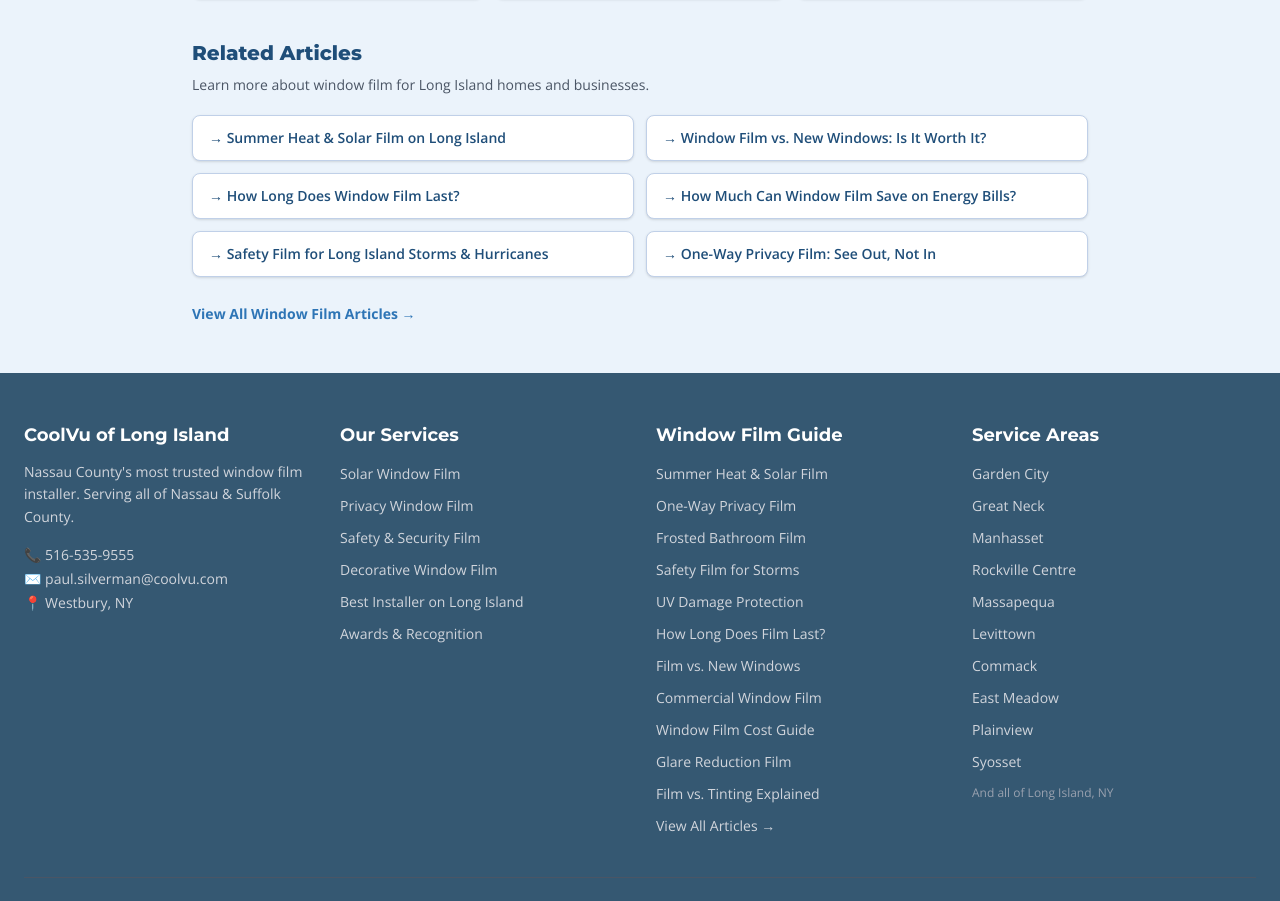
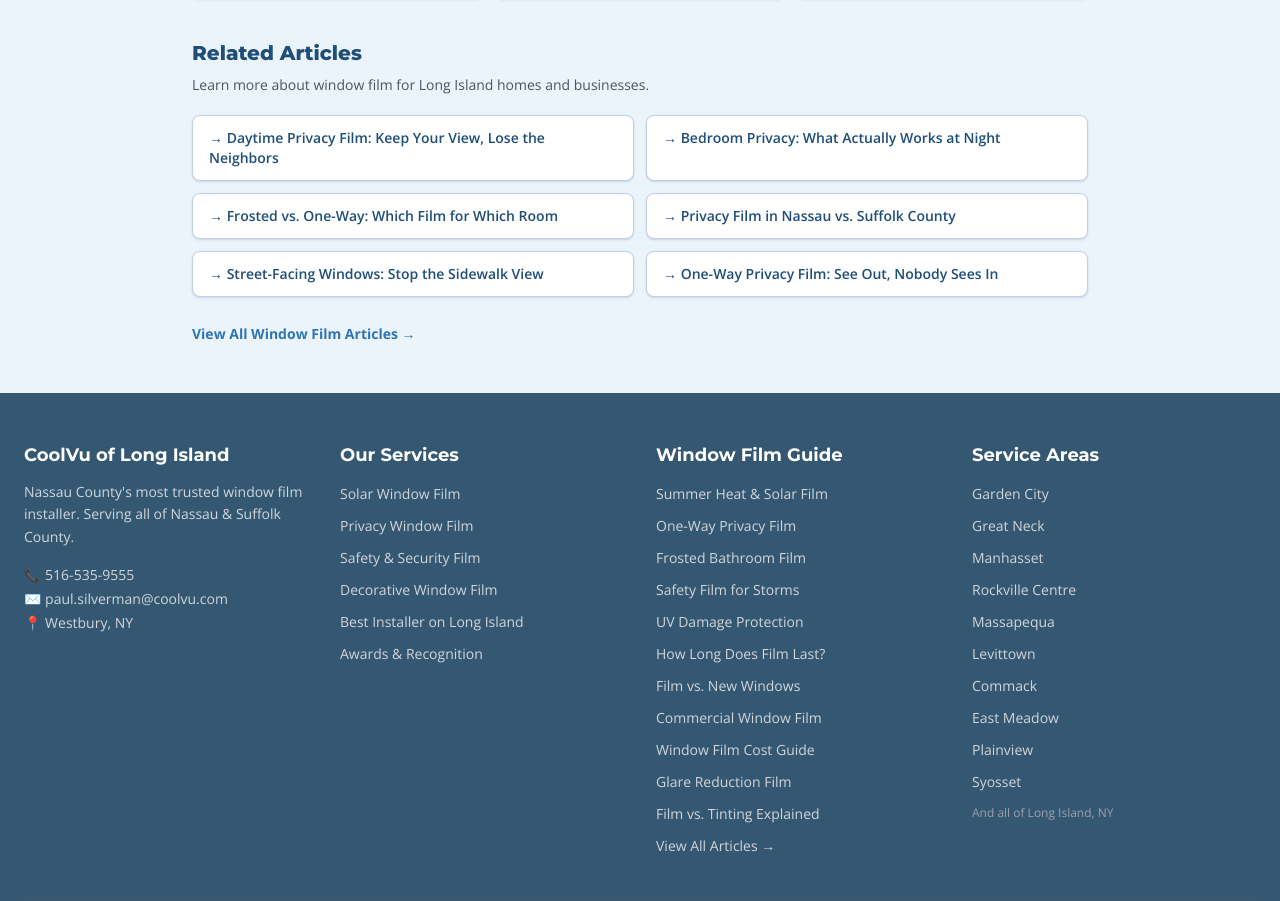
Before and after one commit to pjs8875/CoolVu, a Next.js app: page /privacy-window-film-long-island in a window 1280 px wide. Shown: the part 3734-4635 px from the top of the page. Built offline with nearby package versions, Linux system fonts and the light colour scheme; no server answers.

Commit message:
Link privacy page to the new privacy article cluster

```diff
--- a/components/PrivacyFilmGEOPage.tsx
+++ b/components/PrivacyFilmGEOPage.tsx
@@ -130,7 +130,17 @@ export default function PrivacyFilmGEOPage() {
           { "@type": "Question", name: "How much does privacy window film cost?", acceptedAnswer: { "@type": "Answer", text: "Privacy film typically ranges from $8–$18 per square foot installed. CoolVu offers free in-home estimates." } },
         ]
       })}} />
-      <RelatedContent showArticles={true} />
+      <RelatedContent
+        showArticles={true}
+        articles={[
+          { href: "/blog/daytime-privacy-window-film-long-island", label: "Daytime Privacy Film: Keep Your View, Lose the Neighbors" },
+          { href: "/blog/privacy-window-film-bedrooms-night-long-island", label: "Bedroom Privacy: What Actually Works at Night" },
+          { href: "/blog/frosted-vs-one-way-privacy-film-long-island", label: "Frosted vs. One-Way: Which Film for Which Room" },
+          { href: "/blog/privacy-window-film-nassau-vs-suffolk-long-island", label: "Privacy Film in Nassau vs. Suffolk County" },
+          { href: "/blog/street-facing-window-privacy-film-long-island", label: "Street-Facing Windows: Stop the Sidewalk View" },
+          { href: "/blog/one-way-privacy-window-film-long-island", label: "One-Way Privacy Film: See Out, Nobody Sees In" },
+        ]}
+      />
     </main>
   );
 }
```
